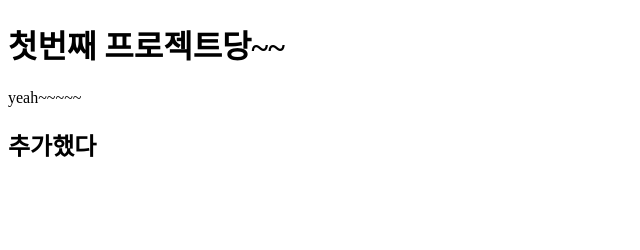
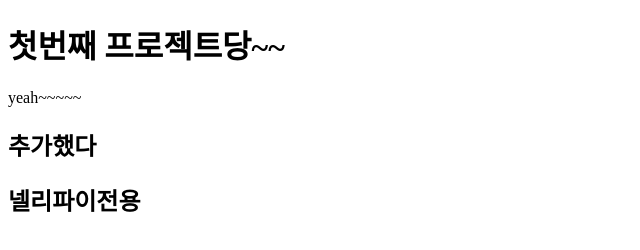
Before and after one commit to courage0522/-1, a plain HTML site: page index.html in a window 1280 px wide. Shown: the whole page, without its empty margins (0-640 px from the left). Drawn offline with Linux system fonts and the light colour scheme.

Commit message:
add new sentence

```diff
--- a/index.html
+++ b/index.html
@@ -10,5 +10,7 @@
     <h1>첫번째 프로젝트당~~</h1>
     <p>yeah~~~~~</p>
     <h2>추가했다</h2>
+    <h2>넬리파이전용</h2>
+
   </body>
 </html>
```
